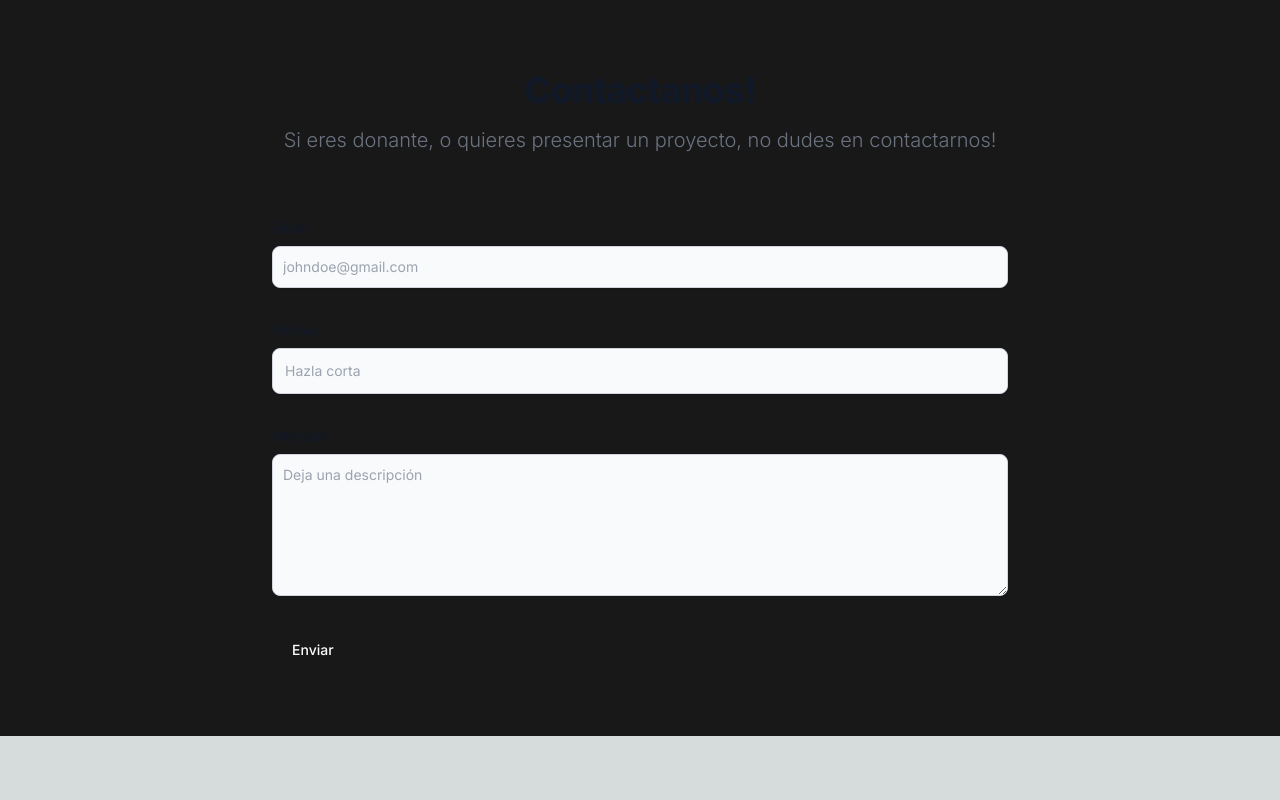
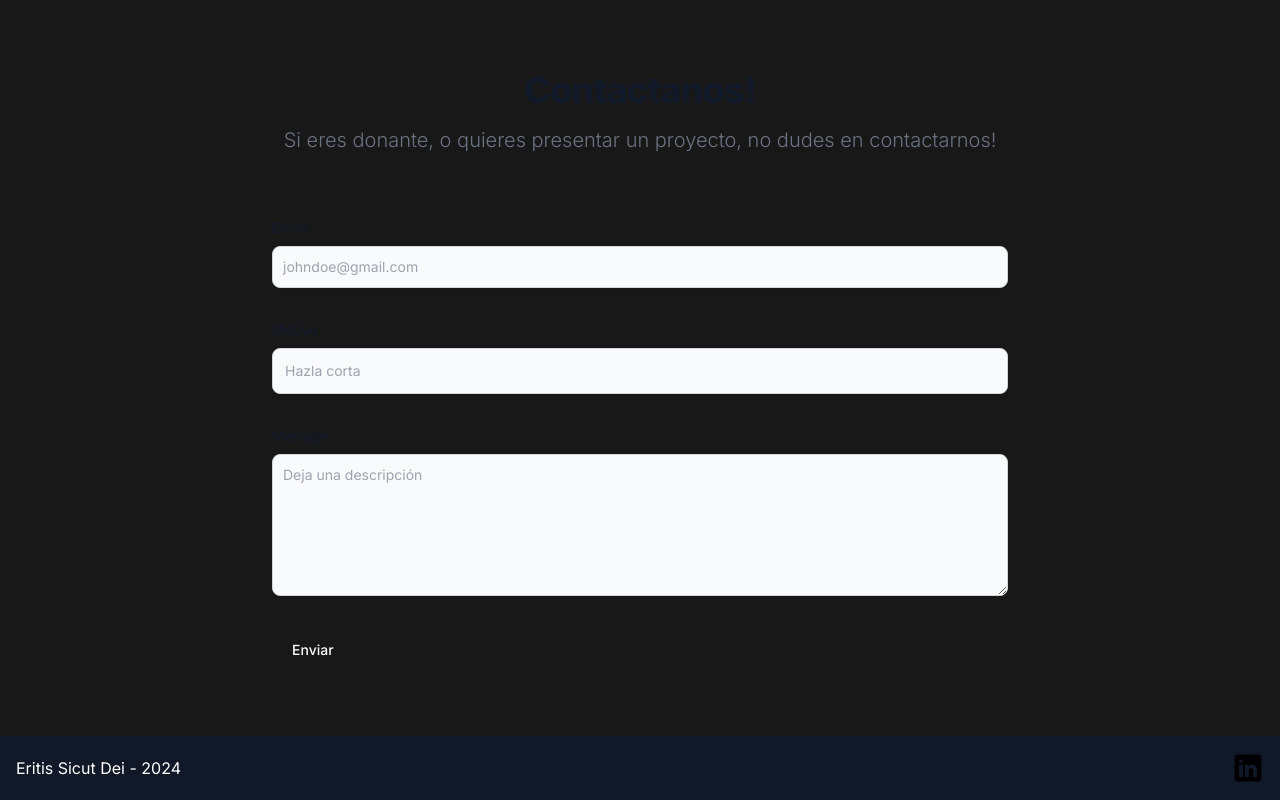
Before and after one commit to fVillaSymmes/EritisSicutWeb, a Next.js app: page / in a window 1280 px wide. Shown: the part 1833-2633 px from the top of the page. Before the commit the page ends 2569 px from the top, so only its background shows below. Built offline with nearby package versions, Linux system fonts and the light colour scheme.

Commit message:
Se agrega prototipo de footer

```diff
--- a/src/app/layout.tsx
+++ b/src/app/layout.tsx
@@ -2,6 +2,7 @@ import type { Metadata } from 'next'
 import { Inter } from 'next/font/google'
 import './globals.css'
 import { Navbar } from '../components/navbar/Navbar'
+import Footer from '@/components/footer/Footer'
 
 const inter = Inter({
   subsets: ['latin'],
@@ -24,6 +25,7 @@ export default function RootLayout({
       <body className={inter.className}>
         <Navbar />
         {children}
+        <Footer />
       </body>
     </html>
   )
--- /dev/null
+++ b/src/components/footer/Footer.tsx
@@ -0,0 +1,19 @@
+export default function Footer() {
+  return (
+    <footer className='footer footer-center flex w-full justify-between bg-gray-900 p-4 text-white'>
+      <p className='my-auto'>Eritis Sicut Dei - 2024</p>
+      <a href='/'>
+        <svg
+          xmlns='http://www.w3.org/2000/svg'
+          x='0px'
+          y='0px'
+          width='2rem'
+          height='auto'
+          viewBox='0 0 50 50'
+        >
+          <path d='M41,4H9C6.24,4,4,6.24,4,9v32c0,2.76,2.24,5,5,5h32c2.76,0,5-2.24,5-5V9C46,6.24,43.76,4,41,4z M17,20v19h-6V20H17z M11,14.47c0-1.4,1.2-2.47,3-2.47s2.93,1.07,3,2.47c0,1.4-1.12,2.53-3,2.53C12.2,17,11,15.87,11,14.47z M39,39h-6c0,0,0-9.26,0-10 c0-2-1-4-3.5-4.04h-0.08C27,24.96,26,27.02,26,29c0,0.91,0,10,0,10h-6V20h6v2.56c0,0,1.93-2.56,5.81-2.56 c3.97,0,7.19,2.73,7.19,8.26V39z'></path>
+        </svg>
+      </a>
+    </footer>
+  )
+}
```
